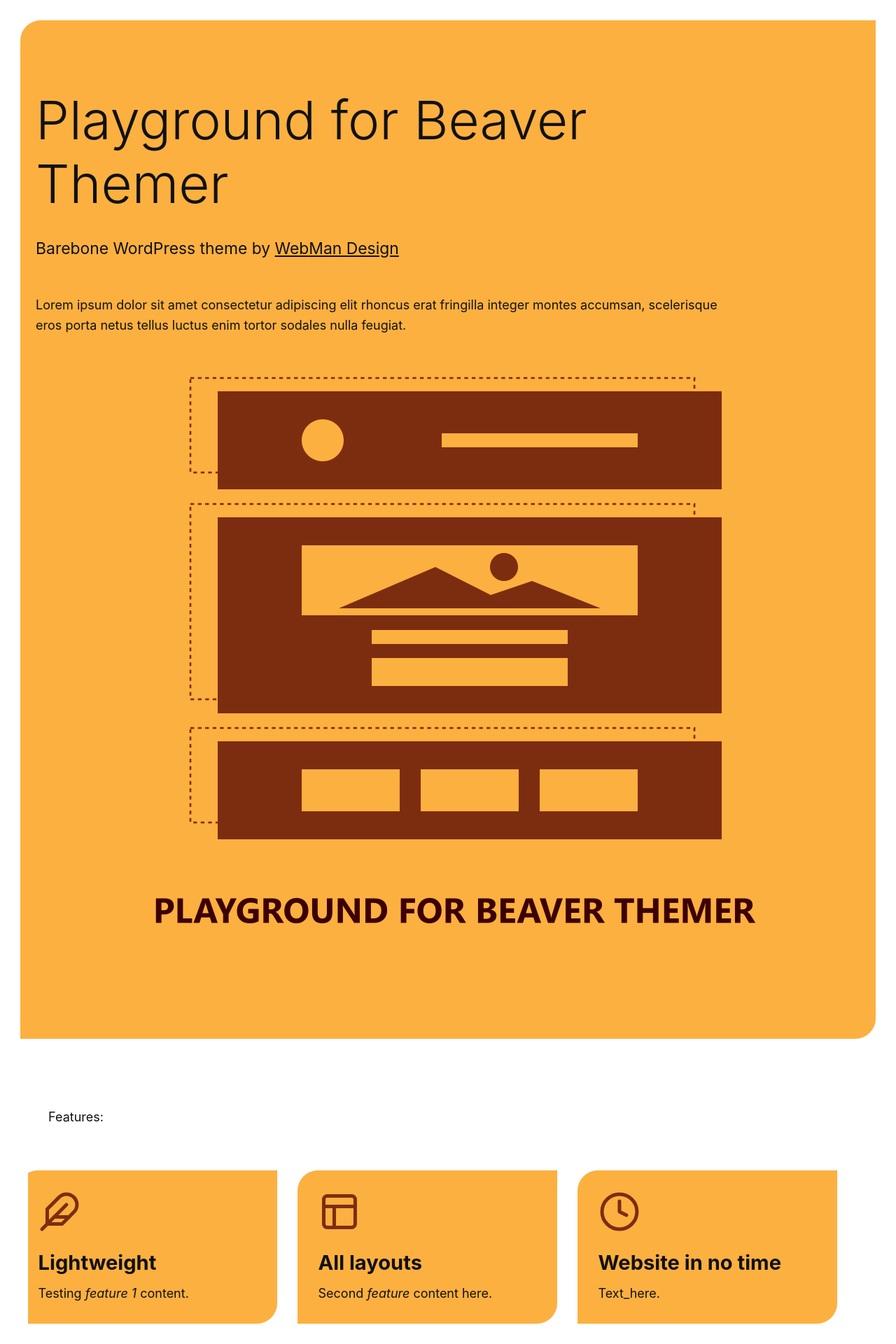
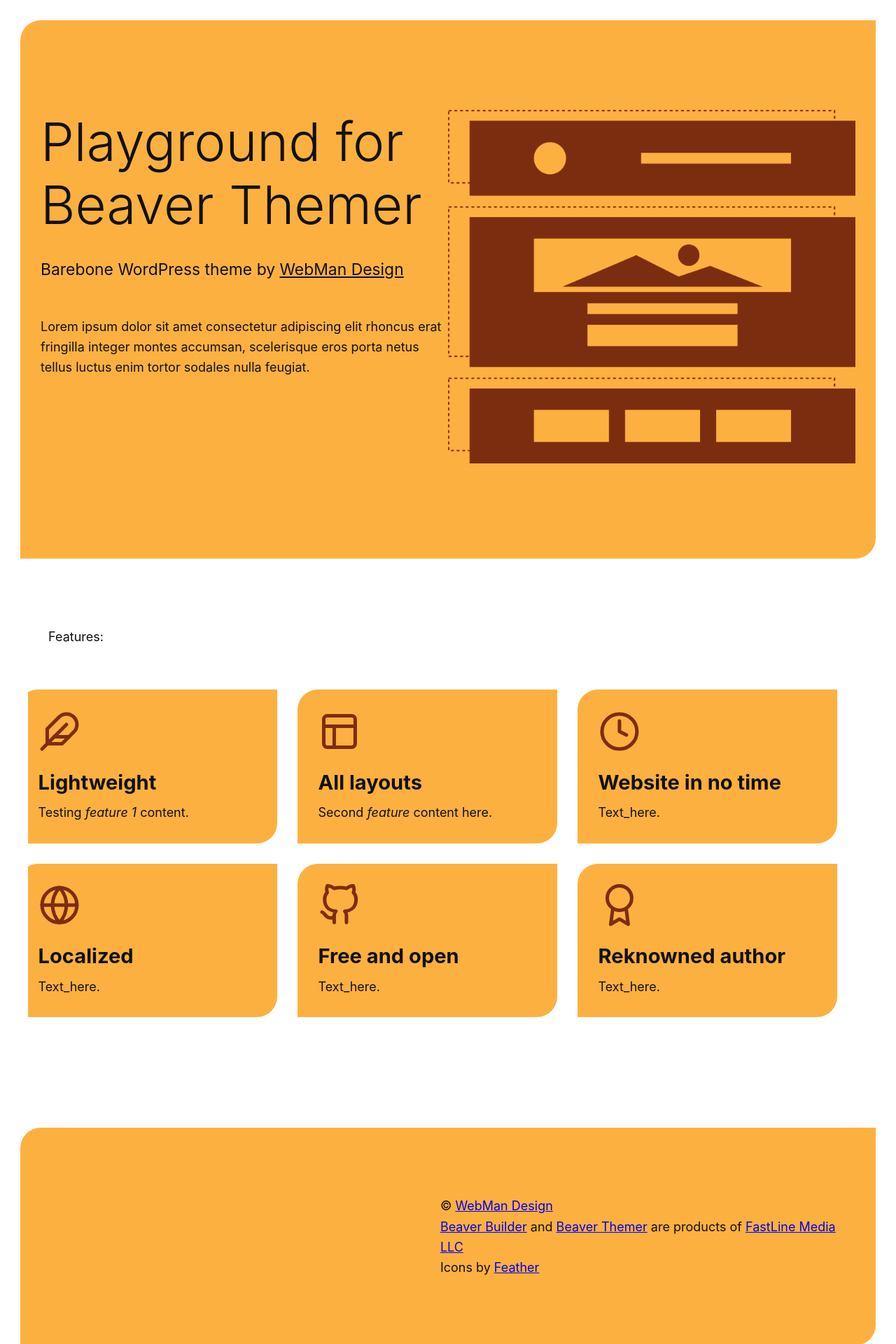
Before and after one commit to webmandesign/playground-for-beaver-themer, a Jekyll site: the page built from index.md, in a window 1280 px wide. Shown: the top 1920 px of the page at 70% size. Built offline with Jekyll 4.4.1, drawn with Linux system fonts in a browser that asks for light colours.

Commit message:
* Updating styles

```diff
--- a/_sass/base/__elements.scss
+++ b/_sass/base/__elements.scss
@@ -34,3 +34,8 @@
 	border-bottom-width: 1px;
 	border-bottom-style: solid;
 }
+
+img {
+	max-width: 100%;
+	height: auto;
+}
--- a/_sass/base/_base.scss
+++ b/_sass/base/_base.scss
@@ -37,7 +37,7 @@
 }
 
 .column-half {
-	max-width: 1000px;
+	max-width: calc( 600px - 1em );
 }
 
 .alignright {
--- a/index.md
+++ b/index.md
@@ -4,7 +4,7 @@
 title: Playground for Beaver Themer
 subtitle: Barebone WordPress theme by <a href="https://www.webmandesign.eu">WebMan Design</a>
 intro_text: Lorem ipsum dolor sit amet consectetur adipiscing elit rhoncus erat fringilla integer montes accumsan, scelerisque eros porta netus tellus luctus enim tortor sodales nulla feugiat.
-intro_image: assets/images/screenshot.png
+intro_image: assets/images/website-sections.png
 ---
 
 Features:
```
Also changed, not shown: assets/images/screenshot.png (deleted), assets/images/website-sections.png (added).
